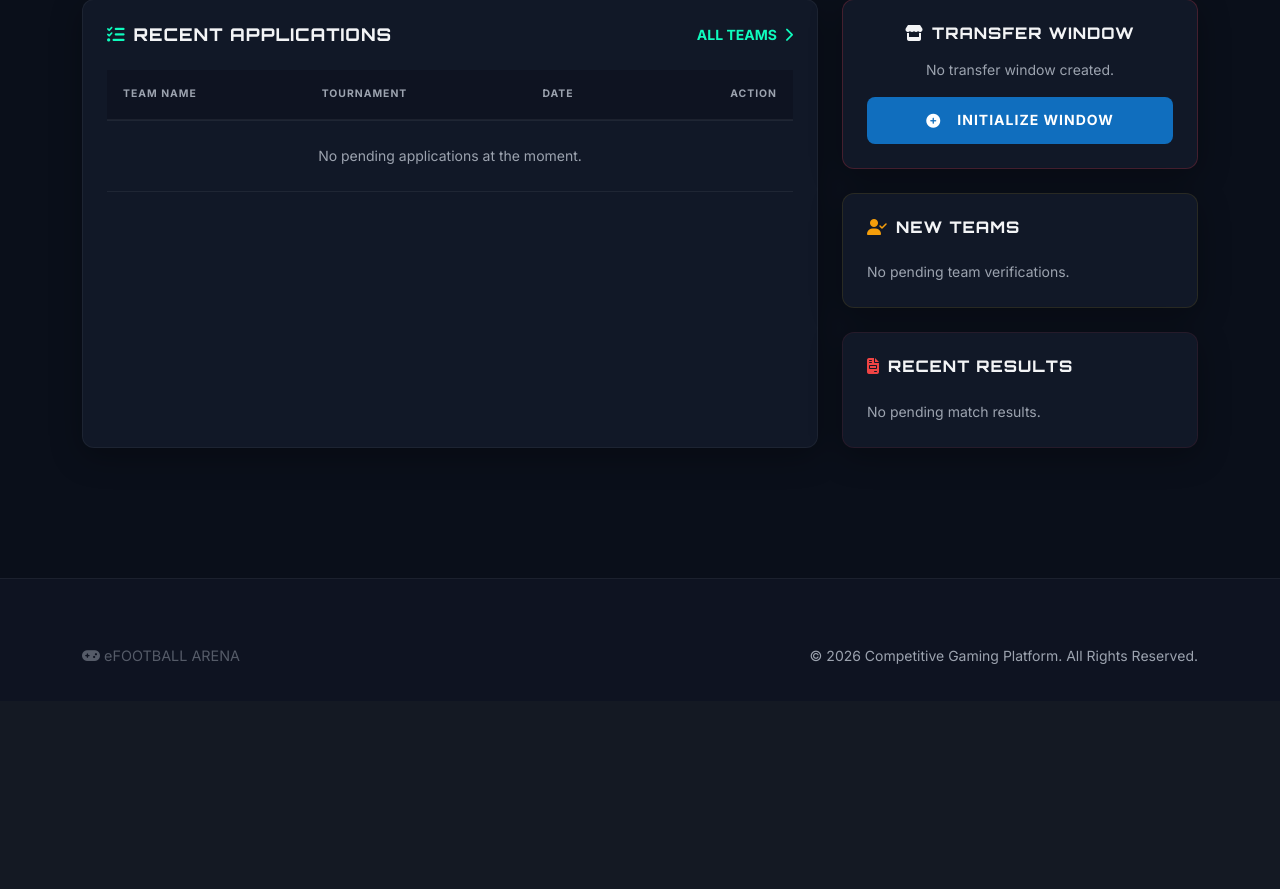
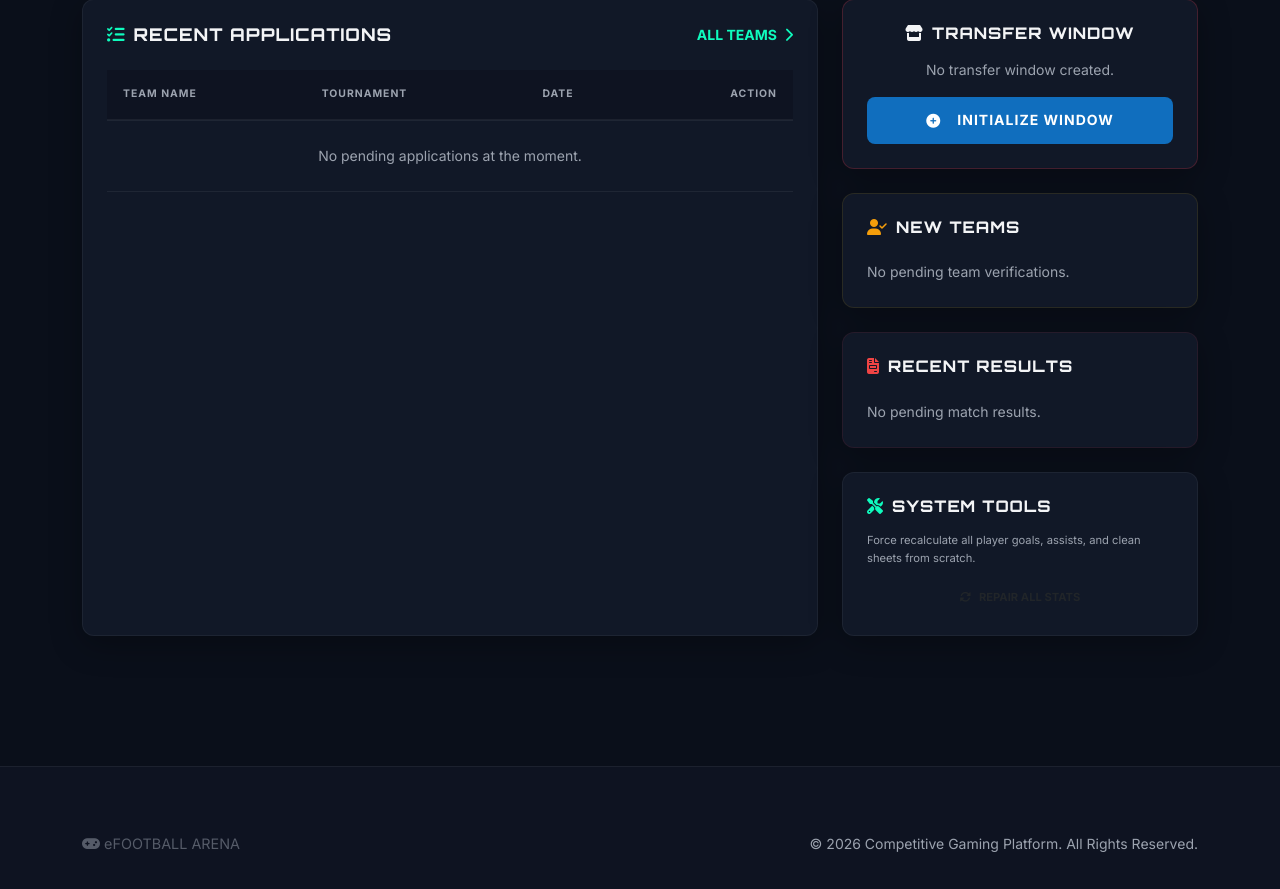
Before and after one commit to anfas-kp/efootball-arena, a Django app: page /tournaments/admin/dashboard/ in a window 1280 px wide. Shown: the part 476-1365 px from the top of the page. Before the commit the page ends 1140 px from the top, so only its background shows below. Run offline with Django 5.2, Linux system fonts and the light colour scheme; the visitor is signed in with stand-in values (Sample User, id 1); data comes from the database, SQL or seed files in the repository; data that the repository does not hold is empty; some libraries are stand-ins or nearby versions.

Commit message:
system tool

```diff
--- a/templates/tournaments/admin_dashboard.html
+++ b/templates/tournaments/admin_dashboard.html
@@ -141,7 +141,7 @@
                 {% endfor %}
             </div>
 
-            <div class="glass-card border-danger border-opacity-10">
+            <div class="glass-card border-danger border-opacity-10 mb-4">
                 <h5 class="section-title mb-4" style="font-size: 1rem;"><i class="fas fa-file-invoice me-2 text-danger"></i>RECENT RESULTS</h5>
                 {% for r in recent_pending_results %}
                 <div class="d-flex justify-content-between align-items-center mb-3 pb-3 border-bottom border-white border-opacity-5 last-child-no-border">
@@ -155,6 +155,18 @@
                 <p class="text-muted small mb-0">No pending match results.</p>
                 {% endfor %}
             </div>
+
+            <!-- System Maintenance -->
+            <div class="glass-card border-accent border-opacity-10">
+                <h5 class="section-title mb-3" style="font-size: 1rem;"><i class="fas fa-tools me-2 text-accent"></i>SYSTEM TOOLS</h5>
+                <p class="text-muted x-small mb-3">Force recalculate all player goals, assists, and clean sheets from scratch.</p>
+                <form method="post" action="{% url 'tournaments:admin_repair_stats' %}" onsubmit="return confirm('Are you sure? This will recalculate stats for EVERY player in the database.')">
+                    {% csrf_token %}
+                    <button type="submit" class="btn btn-outline-accent btn-sm w-100 x-small fw-bold">
+                        <i class="fas fa-sync-alt me-2"></i>REPAIR ALL STATS
+                    </button>
+                </form>
+            </div>
         </div>
     </div>
 </div>
--- a/tournaments/urls.py
+++ b/tournaments/urls.py
@@ -27,4 +27,5 @@ urlpatterns = [
     path('admin/league/<int:league_pk>/add-fixture/', views.admin_add_fixture, name='admin_add_fixture'),
     path('admin/league/<int:pk>/download-standings/', views.download_league_standings_pdf, name='download_league_standings_pdf'),
     path('admin/league/<int:pk>/download-teams/', views.download_league_teams_pdf, name='download_league_teams_pdf'),
+    path('admin/repair-stats/', views.admin_repair_stats, name='admin_repair_stats'),
 ]
--- a/tournaments/views.py
+++ b/tournaments/views.py
@@ -535,3 +535,30 @@ def admin_dashboard(request):
         'transfer_window': current_transfer_window,
     }
     return render(request, 'tournaments/admin_dashboard.html', context)
+
+
+@login_required
+def admin_repair_stats(request):
+    """Admin tool to force-recalculate all player and team stats from scratch."""
+    if not request.user.is_admin_user:
+        messages.error(request, 'Access denied.')
+        return redirect('core:home')
+
+    from django.db.models import Avg
+    from teams.models import Player
+    from matches.models import MatchResult
+
+    players = Player.objects.all()
+    for p in players:
+        p.total_goals = p.goals_scored.filter(result__status='approved').count()
+        p.total_assists = p.assists.filter(result__status='approved').count()
+        p.total_red_cards = p.cards.filter(card_type='red', result__status='approved').count()
+        p.total_yellow_cards = p.cards.filter(card_type='yellow', result__status='approved').count()
+        p.total_clean_sheets = p.clean_sheet_records.filter(result__status='approved').count()
+
+        ratings = p.match_ratings.filter(result__status='approved')
+        p.avg_rating = ratings.aggregate(avg=Avg('rating'))['avg'] or 0
+        p.save()
+
+    messages.success(request, '⚙️ All player stats have been recalculated and repaired!')
+    return redirect('tournaments:admin_dashboard')
```
